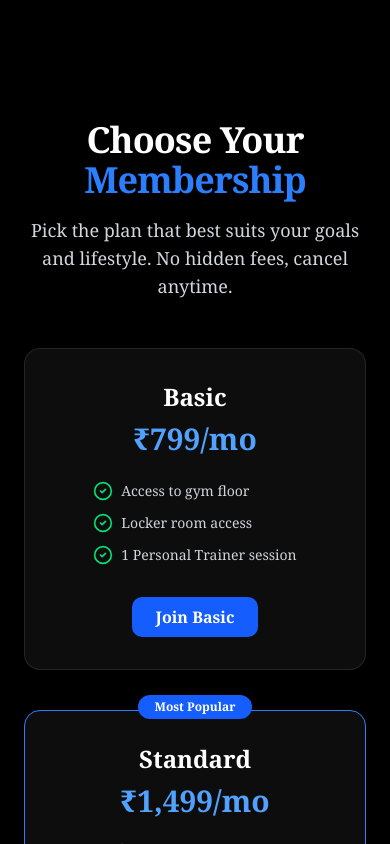
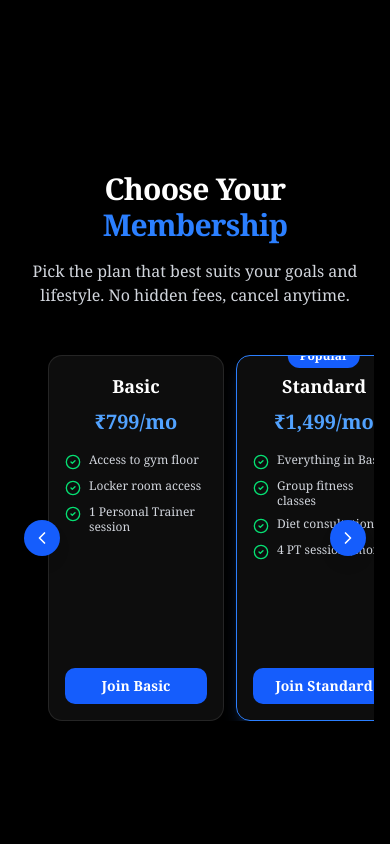
Before and after one commit to 17ishan/Fit-Zone-gym, a React (Vite) app: page / in a window 390 px wide. Shown: the part 4260-5104 px from the top of the page. Built offline with nearby package versions, Linux system fonts and the light colour scheme.

Commit message:
4th commit

```diff
--- a/src/components/GooeyNav.tsx
+++ b/src/components/GooeyNav.tsx
@@ -170,7 +170,7 @@ const GooeyNav: React.FC<GooeyNavProps> = ({
             color: black;
           }
           .effect.filter {
-            filter: blur(7px) contrast(100) blur(0);
+            // filter: blur(7px) contrast(100) blur(0);
             mix-blend-mode: lighten;
           }
           .effect.filter::before {
@@ -178,7 +178,7 @@ const GooeyNav: React.FC<GooeyNavProps> = ({
             position: absolute;
             inset: -75px;
             z-index: -2;
-            background: black;
+
           }
           .effect.filter::after {
             content: "";
--- a/src/components/MembershipSection.tsx
+++ b/src/components/MembershipSection.tsx
@@ -1,5 +1,6 @@
 // src/components/MembershipSection.jsx
-import { CheckCircle2 } from "lucide-react";
+import { useRef } from "react";
+import { CheckCircle2, ChevronLeft, ChevronRight } from "lucide-react";
 
 const plans = [
   {
@@ -34,52 +35,161 @@ const plans = [
     ],
     highlight: false,
   },
+  {
+    title: "Student Plan",
+    price: "₹599/mo",
+    features: [
+      "Access to gym floor (off-peak hours)",
+      "Locker room access",
+      "Discounted PT sessions",
+    ],
+    highlight: false,
+  },
+  {
+    title: "Family Pack",
+    price: "₹3,999/mo",
+    features: [
+      "Access for 3 family members",
+      "Group classes for all",
+      "Shared diet consultation",
+      "2 PT sessions per member",
+    ],
+    highlight: false,
+  },
+  {
+    title: "Corporate Wellness",
+    price: "₹6,999/mo",
+    features: [
+      "10 employee memberships",
+      "Dedicated fitness consultant",
+      "Weekly group fitness workshops",
+      "Monthly health reports",
+    ],
+    highlight: false,
+  },
+  {
+    title: "Annual Elite",
+    price: "₹24,999/year",
+    features: [
+      "Unlimited gym access",
+      "Unlimited PT sessions",
+      "Spa & recovery access",
+      "Exclusive VIP events",
+      "Dedicated nutritionist",
+    ],
+    highlight: true,
+  },
 ];
 
 const MembershipSection = () => {
+  const scrollRef = useRef<HTMLDivElement>(null);
+
+  const scrollLeft = () => {
+    if (scrollRef.current) {
+      // Scroll by card width + gap on mobile, larger amount on desktop
+      const scrollAmount = window.innerWidth < 768 ? 200 : 340;
+      scrollRef.current.scrollBy({ left: -scrollAmount, behavior: "smooth" });
+    }
+  };
+
+  const scrollRight = () => {
+    if (scrollRef.current) {
+      // Scroll by card width + gap on mobile, larger amount on desktop
+      const scrollAmount = window.innerWidth < 768 ? 200 : 340;
+      scrollRef.current.scrollBy({ left: scrollAmount, behavior: "smooth" });
+    }
+  };
+
   return (
-    <section className="relative w-full min-h-screen bg-black text-white px-6 py-24 flex flex-col items-center justify-center">
-      <h2 className="text-4xl md:text-5xl font-bold text-center mb-4 tracking-tight">
+    <section className="relative w-full min-h-screen bg-black text-white px-4 md:px-6 py-24 flex flex-col items-center justify-center">
+      <h2 className="text-3xl md:text-4xl lg:text-5xl font-bold text-center mb-4 tracking-tight">
         Choose Your <span className="text-blue-500">Membership</span>
       </h2>
-      <p className="text-lg text-gray-300 max-w-2xl text-center mb-12">
+      <p className="text-base md:text-lg text-gray-300 max-w-2xl text-center mb-12 px-4">
         Pick the plan that best suits your goals and lifestyle. No hidden fees, cancel anytime.
       </p>
 
-      <div className="grid grid-cols-1 md:grid-cols-3 gap-10 max-w-6xl w-full">
+      {/* Scroll buttons */}
+      <div className="relative w-full max-w-7xl">
+        <button
+          onClick={scrollLeft}
+          className="absolute left-2 md:left-0 top-1/2 -translate-y-1/2 z-20 bg-blue-600 hover:bg-blue-700 text-white p-2 rounded-full shadow-lg transition-colors duration-200"
+        >
+          <ChevronLeft className="w-5 h-5 md:w-6 md:h-6" />
+        </button>
+
+        <button
+          onClick={scrollRight}
+          className="absolute right-2 md:right-0 top-1/2 -translate-y-1/2 z-20 bg-blue-600 hover:bg-blue-700 text-white p-2 rounded-full shadow-lg transition-colors duration-200"
+        >
+          <ChevronRight className="w-5 h-5 md:w-6 md:h-6" />
+        </button>
+
+        {/* Scrollable container */}
+        <div
+          ref={scrollRef}
+          className="w-full overflow-x-scroll scroll-smooth scrollbar-hidden  "
+        >
+          <div className="flex gap-3 md:gap-6 lg:gap-20 px-8 md:px-10 border-black ">
             {plans.map((plan, index) => (
               <div
                 key={index}
-            className={`relative flex flex-col items-center bg-white/5 backdrop-blur-md p-8 rounded-2xl border ${
+                className={`
+                  flex-shrink-0
+                  w-44 sm:w-52 md:w-72 lg:w-80 overflow-y-hidden
+                  relative flex flex-col items-center
+                  bg-white/5 backdrop-blur-md
+                  p-4 sm:p-6 md:p-8
+                  rounded-xl md:rounded-2xl
+                  border ${
                     plan.highlight
-                ? "border-blue-500 shadow-xl"
+                      ? "border-blue-500 shadow-lg shadow-blue-500/20"
                       : "border-white/10"
-            } transition duration-300`}
+                  }
+                  transition-all duration-300 hover:scale-101 hover:border-blue-400
+                `}
               >
                 {plan.highlight && (
-              <div className="absolute -top-4 bg-blue-600 text-white px-4 py-1 rounded-full text-xs font-semibold">
-                Most Popular
+                  <div className="absolute -top-3  left-1/2 -translate-x-1/2 bg-blue-600 text-white px-3 py-1 rounded-full text-xs font-semibold">
+                    Popular
                   </div>
                 )}
 
-            <h3 className="text-2xl font-bold mb-2">{plan.title}</h3>
-            <p className="text-blue-400 text-3xl font-bold mb-6">{plan.price}</p>
+                <h3 className="text-lg sm:text-xl md:text-2xl font-bold mb-2 text-center">
+                  {plan.title}
+                </h3>
+                <p className="text-blue-400 text-xl sm:text-2xl md:text-3xl font-bold mb-4 md:mb-6">
+                  {plan.price}
+                </p>
 
-            <ul className="space-y-3 text-sm text-gray-300 mb-8">
+                <ul className="space-y-2 md:space-y-3 text-xs sm:text-sm text-gray-300 mb-6 md:mb-8 flex-grow">
                   {plan.features.map((feature, idx) => (
-                <li key={idx} className="flex items-center gap-2">
-                  <CheckCircle2 className="text-green-400 w-5 h-5" />
-                  {feature}
+                    <li key={idx} className="flex items-start gap-2">
+                      <CheckCircle2 className="text-green-400 w-4 h-4 md:w-5 md:h-5 flex-shrink-0 mt-0.5" />
+                      <span className="leading-tight">{feature}</span>
                     </li>
                   ))}
                 </ul>
 
-            <button className="bg-blue-600 hover:bg-blue-700 text-white font-semibold py-2 px-6 rounded-lg transition duration-300">
+                <button className="w-full bg-blue-600 hover:bg-blue-700 text-white font-semibold py-2 md:py-3 px-4 md:px-6 rounded-lg transition-colors duration-300 text-sm md:text-base">
                   Join {plan.title}
                 </button>
               </div>
             ))}
           </div>
+        </div>
+      </div>
+
+      {/* Custom scrollbar hide styles */}
+      <style>{`
+        .scrollbar-hide {
+          -ms-overflow-style: none;
+          scrollbar-width: none;
+        }
+        .scrollbar-hide::-webkit-scrollbar {
+          display: none;
+        }
+      `}</style>
     </section>
   );
 };
--- a/src/components/Navbar.tsx
+++ b/src/components/Navbar.tsx
@@ -16,7 +16,7 @@ const Navbar = () => {
   const [isOpen, setIsOpen] = useState(false);
 
   return (
-    <header className="w-full fixed top-0 left-0 z-50 ">
+    <header className="w-full fixed top-0 left-0 z-50">
       <div className="flex items-center justify-between px-6 py-4  backdrop-blur-3xl">
         {/* Logo */}
         <h1 className="text-2xl font-extrabold text-blue-500 tracking-wide">
@@ -34,7 +34,7 @@ const Navbar = () => {
         </button>
 
         {/* Desktop Nav — fixed & aligned right */}
-        <div className="hidden md:flex justify-end items-center flex-1 text-gray-200 ">
+        <div className="hidden md:flex justify-end items-center flex-1 text-gray-200  ">
           <GooeyNav
             items={items}
             particleCount={150}
--- a/src/index.css
+++ b/src/index.css
@@ -6,6 +6,10 @@
   src: url("./assets/fonts/CelebritySportsDemoRegular.ttf") format("truetype");
   font-weight: normal;
   font-style: normal;
+}
+
+body{
+  font-family: "CelebritySports";
 }
 
 html {
```
Lines whose indentation alone changed are shown as unchanged.
